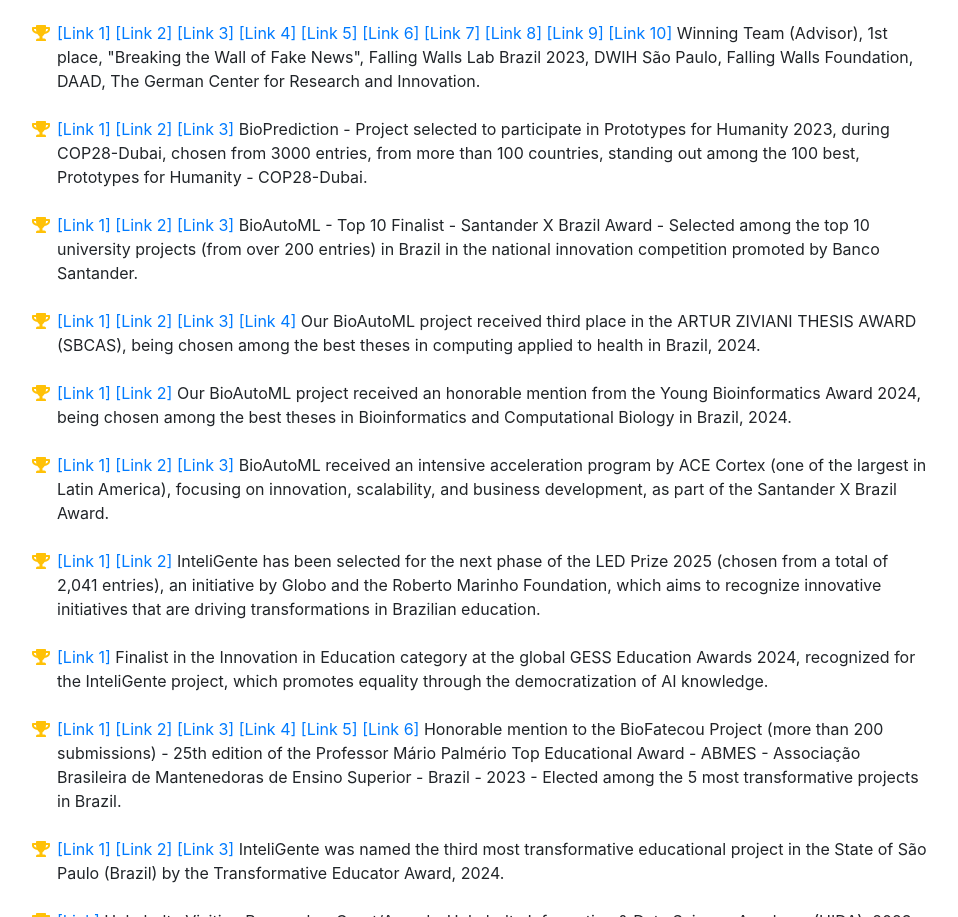
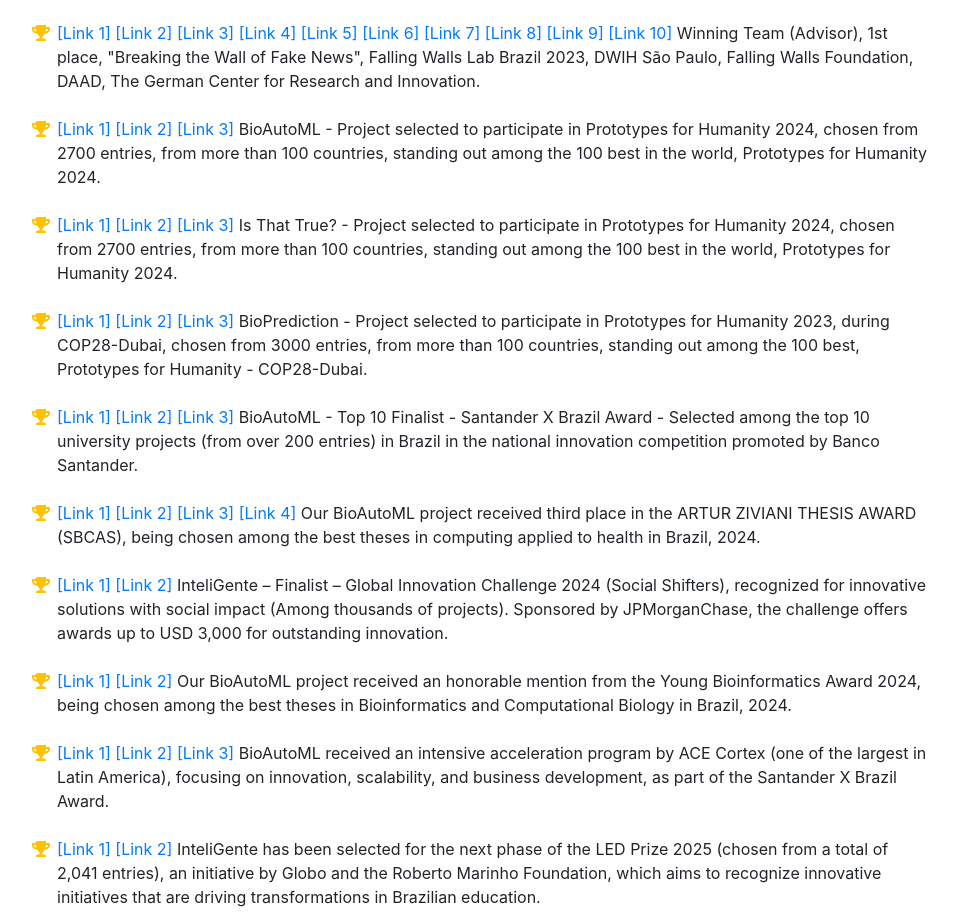
Before and after one commit to Bonidia/website, a website with bundled scripts: page index.html in a window 1280 px wide. Shown: the part 10819-11736 px from the top of the page, without its empty margins (303-1261 px from the left). Built offline with nearby package versions, Linux system fonts and the light colour scheme; a script that the page names is missing; a web font is replaced by a local one.

Commit message:
Projects

```diff
--- a/index.html
+++ b/index.html
@@ -837,7 +837,7 @@
             for Digital Innovation in Latin America and the Caribbean (FRIDA), receiving a $10,000 prize.
            </li>
 
-          </br>
+           </br>
 
           <li>
             <i class="fa-li fa fa-trophy text-warning"></i>
@@ -880,6 +880,26 @@
 
           <li>
             <i class="fa-li fa fa-trophy text-warning"></i>
+            <a href="https://www.prototypesforhumanity.com/project/bioautoml/">[Link 1]</a>
+            <a href="https://www.linkedin.com/posts/robson-parmezan-bonidia-phd-8b1b8890_na-semana-passada-tivemos-a-honra-de-participar-activity-7266779836906418177-Pj6f?utm_source=share&utm_medium=member_desktop">[Link 2]</a>
+            <a href="https://www.prototypesforhumanity.com/">[Link 3]</a>
+            BioAutoML - Project selected to participate in Prototypes for Humanity 2024, chosen from 2700 entries, from more than 100 countries, standing out among the 100 best in the world, Prototypes for Humanity 2024.
+           </li>
+
+          </br>
+
+          <li>
+            <i class="fa-li fa fa-trophy text-warning"></i>
+            <a href="https://www.prototypesforhumanity.com/project/is-that-true/">[Link 1]</a>
+            <a href="https://www.linkedin.com/posts/robson-parmezan-bonidia-phd-8b1b8890_na-semana-passada-tivemos-a-honra-de-participar-activity-7266779836906418177-Pj6f?utm_source=share&utm_medium=member_desktop">[Link 2]</a>
+            <a href="https://www.prototypesforhumanity.com/">[Link 3]</a>
+            Is That True? - Project selected to participate in Prototypes for Humanity 2024, chosen from 2700 entries, from more than 100 countries, standing out among the 100 best in the world, Prototypes for Humanity 2024.
+           </li>
+
+          </br>
+
+          <li>
+            <i class="fa-li fa fa-trophy text-warning"></i>
             <a href="https://cemeai.icmc.usp.br/pesquisa-de-ia-orientada-no-icmc-usp-vai-representar-o-brasil-na-cop-28-em-dubai/">[Link 1]</a>
             <a href="https://www.prototypesforhumanity.com/project/bioprediction-framework/">[Link 2]</a>
             <a href="https://www.prototypesforhumanity.com/">[Link 3]</a>
@@ -906,6 +926,15 @@
             <a href="https://www.instagram.com/p/C82BYmkuAFN/?utm_source=ig_web_copy_link&igsh=MzRlODBiNWFlZA%3D%3D&img_index=1">[Link 3]</a>
             <a href="https://bonidia.github.io/InteliGente/assets/figures/91.pdf">[Link 4]</a>
             Our BioAutoML project received third place in the ARTUR ZIVIANI THESIS AWARD (SBCAS), being chosen among the best theses in computing applied to health in Brazil, 2024.
+           </li>
+
+          </br>
+
+          <li>
+            <i class="fa-li fa fa-trophy text-warning"></i>
+            <a href="https://www.linkedin.com/posts/robson-parmezan-bonidia-phd-8b1b8890_jpmorganchase-gic24-finalists-activity-7260394271516594178-93hm?utm_source=share&utm_medium=member_desktop">[Link 1]</a>
+            <a href="https://www.socialshifters.co/">[Link 2]</a>
+            InteliGente – Finalist – Global Innovation Challenge 2024 (Social Shifters), recognized for innovative solutions with social impact (Among thousands of projects). Sponsored by JPMorganChase, the challenge offers awards up to USD 3,000 for outstanding innovation.
            </li>
 
           </br>
```
